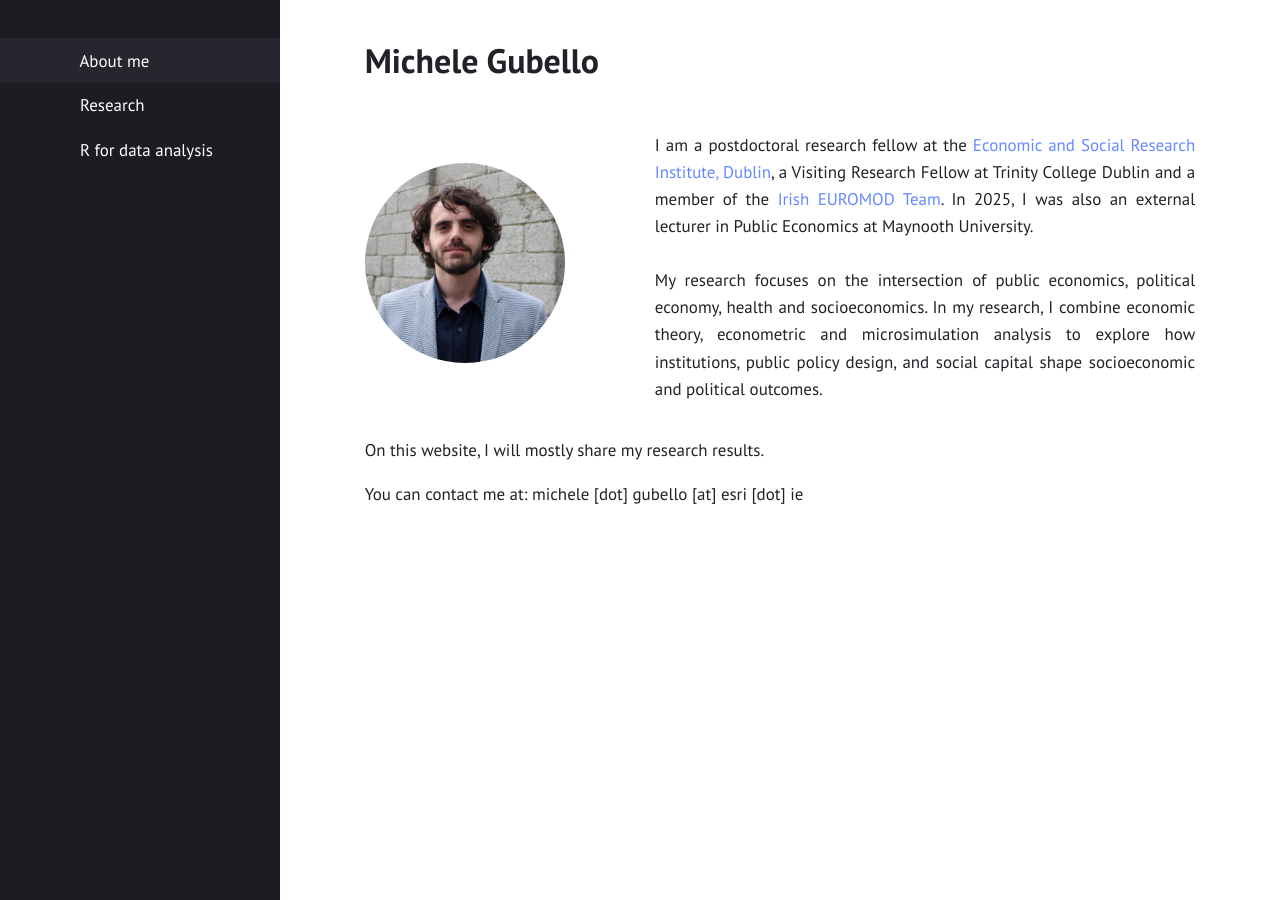
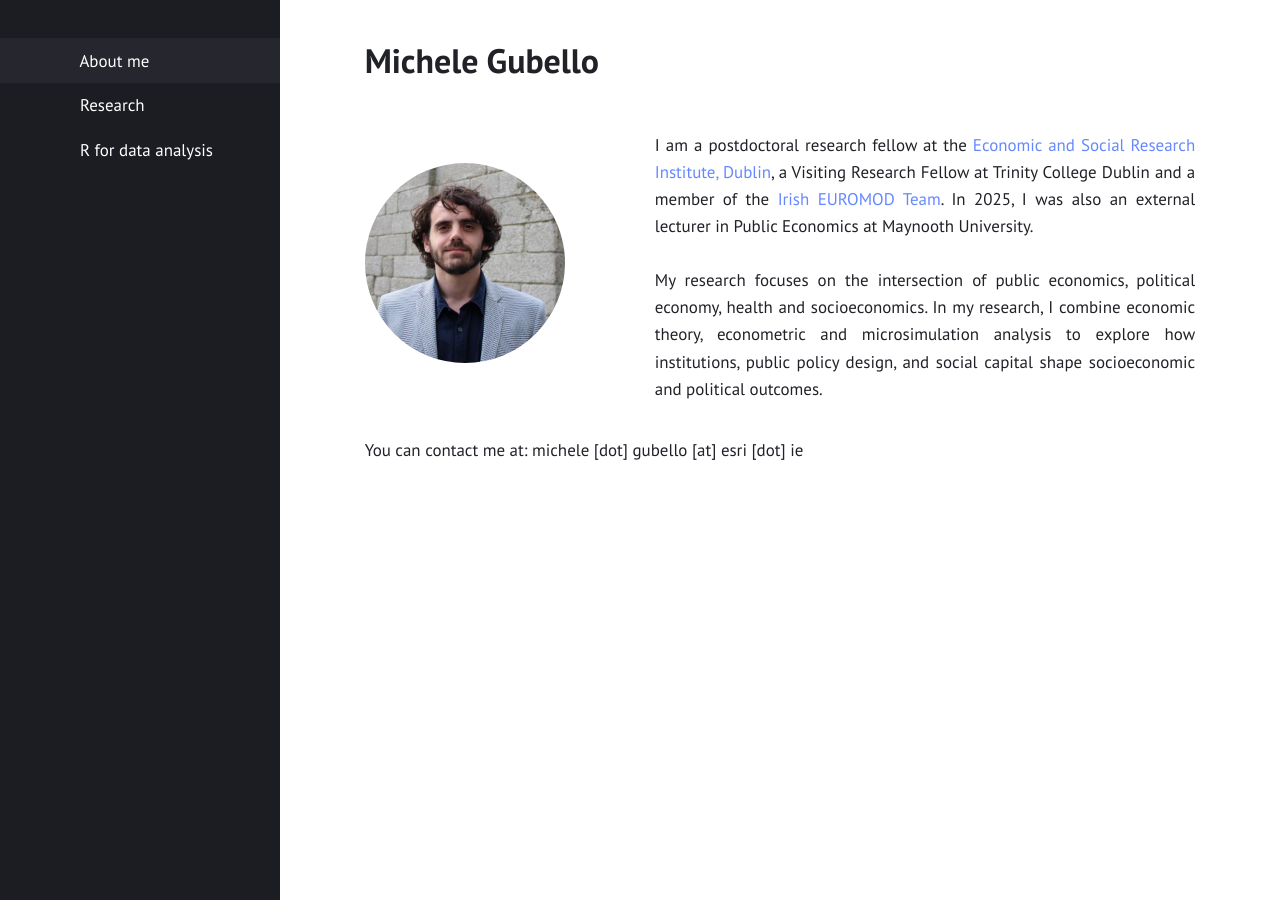
Before and after one commit to gubellom/gubellom.github.io, a Jekyll site: the page built from presentation.md, in a window 1280 px wide. Built offline with Jekyll 4.4.1, drawn with Linux system fonts in a browser that asks for light colours.

Commit message:
Update presentation.md
Signed-off-by: Michele Gubello <62111923+gubellom@users.noreply.github.com>

```diff
--- a/presentation.md
+++ b/presentation.md
@@ -21,9 +21,7 @@ My research focuses on the intersection of public economics, political economy,
   </div>
 </div>
 
-On this website, I will mostly share my research results.
-
-
+<!--On this website, I will mostly share my research results.-->
 You can contact me at: michele [dot] gubello [at] esri [dot] ie
 
 
```
